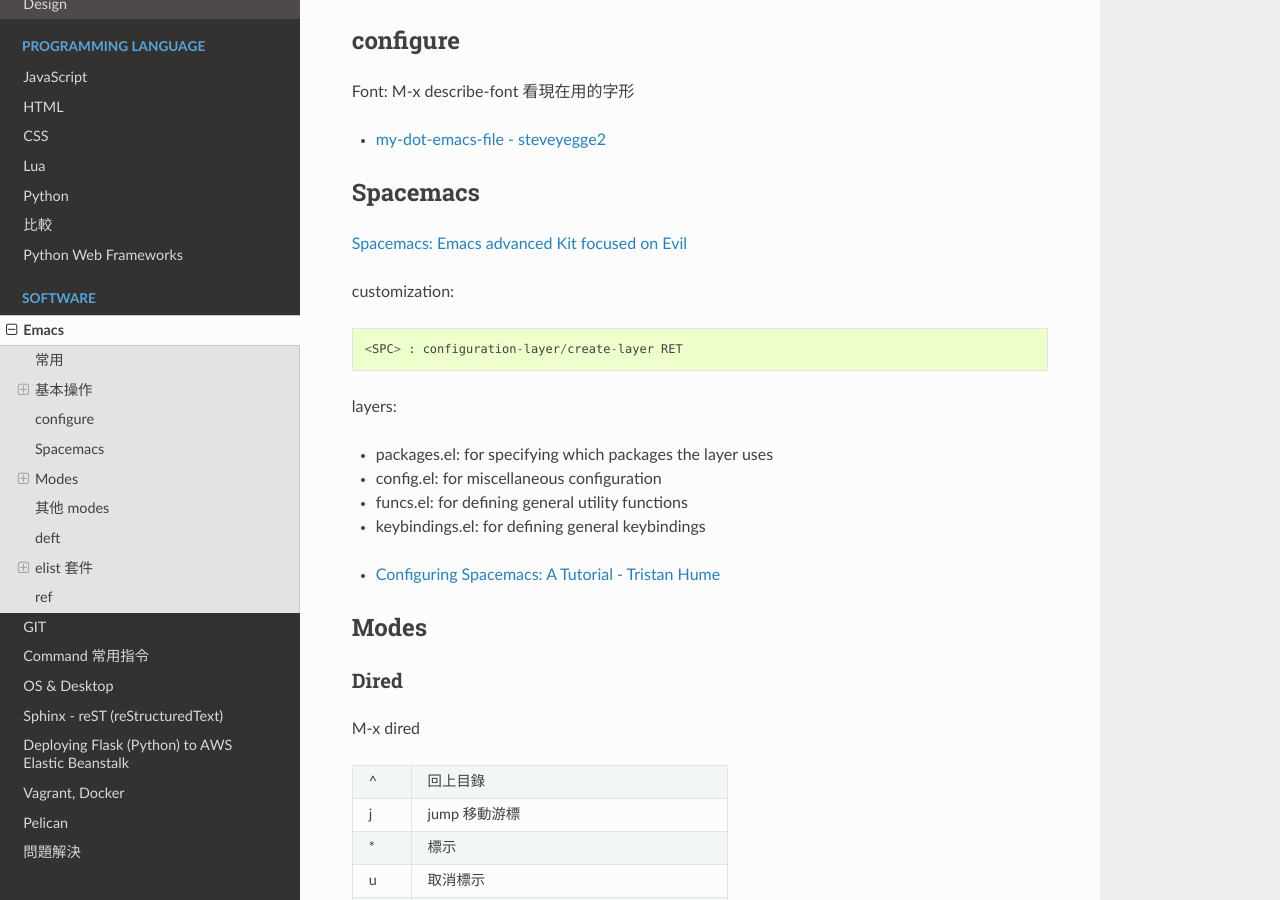
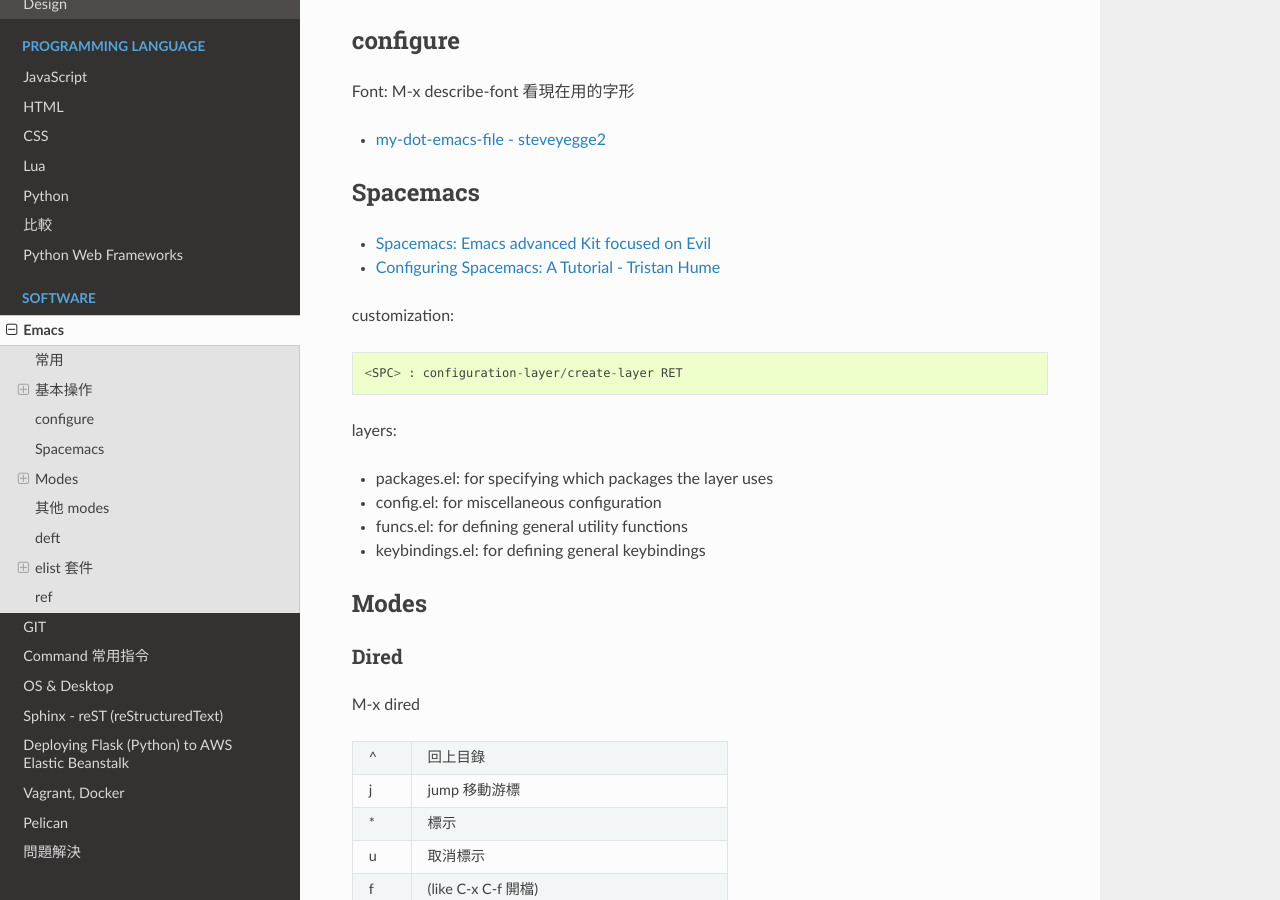
Before and after one commit to moogoo78/comp.suhen.org, a Sphinx documentation site: the page built from docs/source/soft/emacs.rst, in a window 1280 px wide and 900 px high, scrolled down 5816 px. Built offline with Sphinx 7.4.7 and the Read the Docs theme 2.0.0, drawn with Linux system fonts in a browser that asks for light colours; part of the change alters nothing that is shown.

```diff
--- a/docs/source/soft/emacs.rst
+++ b/docs/source/soft/emacs.rst
@@ -251,10 +251,12 @@ M-x describe-font 看現在用的字形
 
 * `my-dot-emacs-file - steveyegge2 <https://sites.google.com/site/steveyegge2/my-dot-emacs-file>`__
 
+
 Spacemacs
 -------------------------
 
-`Spacemacs: Emacs advanced Kit focused on Evil <http://spacemacs.org/>`__
+* `Spacemacs: Emacs advanced Kit focused on Evil <http://spacemacs.org/>`__
+* `Configuring Spacemacs: A Tutorial - Tristan Hume <http://thume.ca/howto/2015/03/07/configuring-spacemacs-a-tutorial/>`__
 
 customization::
 
@@ -267,10 +269,6 @@ layers:
 - config.el: for miscellaneous configuration
 - funcs.el: for defining general utility functions
 - keybindings.el: for defining general keybindings
-
-
-
-* `Configuring Spacemacs: A Tutorial - Tristan Hume <http://thume.ca/howto/2015/03/07/configuring-spacemacs-a-tutorial/>`__
 
 
 Modes
```
